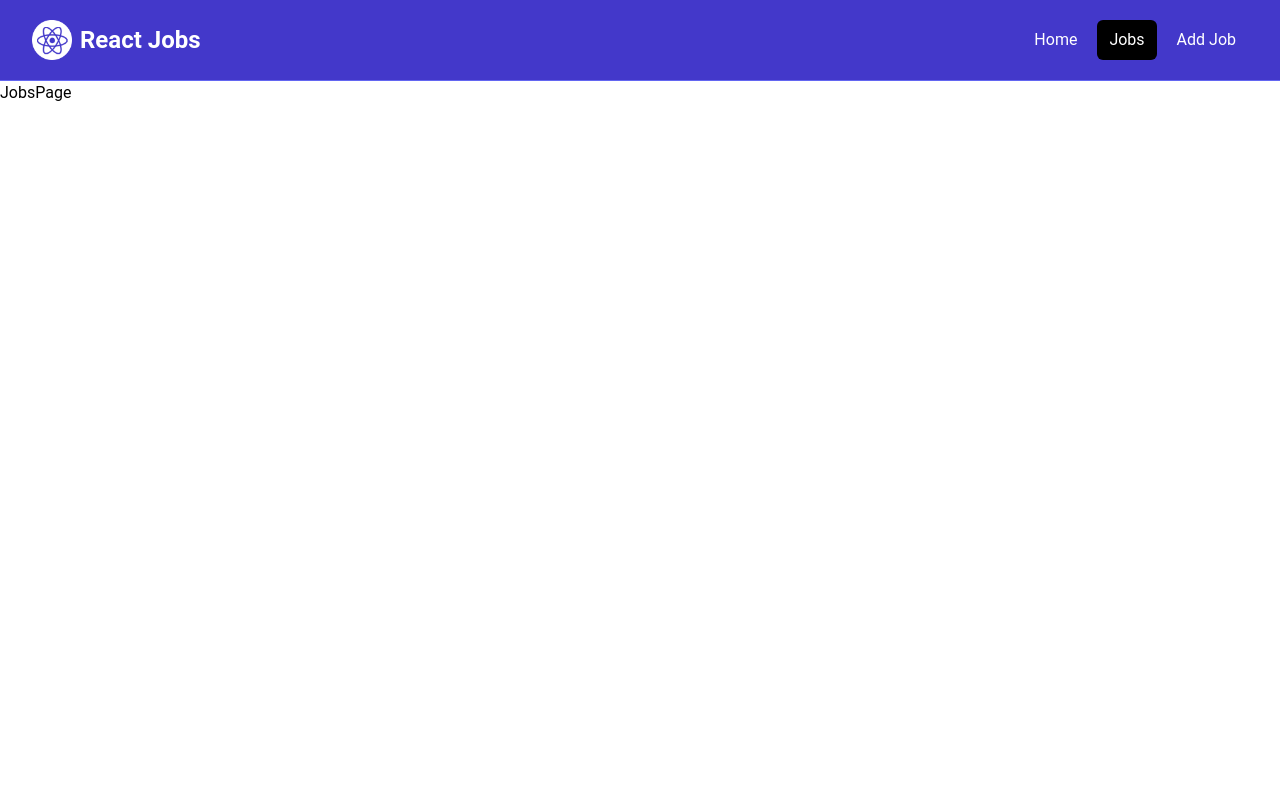
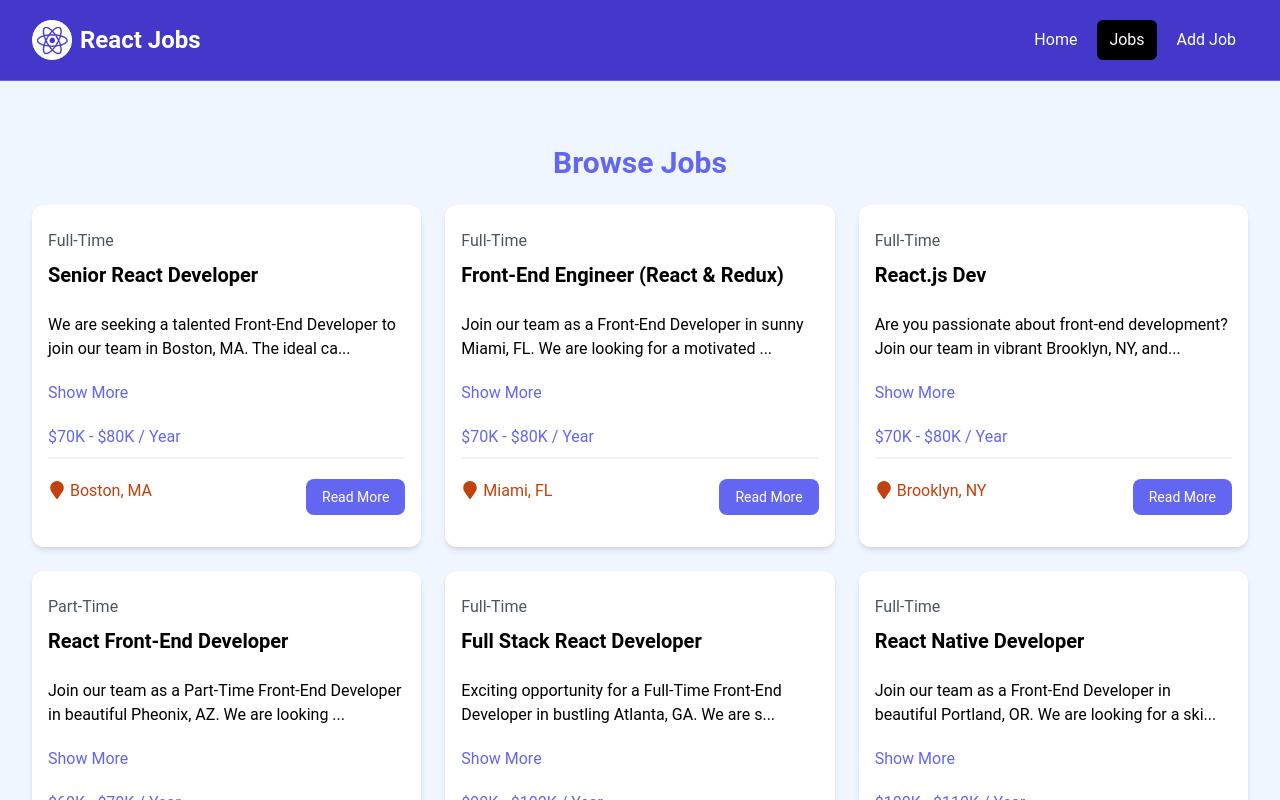
Before and after one commit to mbuguajackson/react_crash, a React (Vite) app in the folder react-jobs/: page /jobs in a window 1280 px wide. Shown: the top 800 px of the page. Built offline with nearby package versions, Linux system fonts and the light colour scheme.

Commit message:
conditional rendering

```diff
--- a/react-jobs/src/components/JobListings.jsx
+++ b/react-jobs/src/components/JobListings.jsx
@@ -2,18 +2,18 @@
 import jobs from '../jobs.json'
 import JobListing from './JobListing'
 
-const JobListings = () => {
+const JobListings = ({isHome = false}) => {
     // console.log(jobs);
-    const recentJobs = jobs.slice(0,3); // Get the first 3 jobs
+    const jobListings = isHome? jobs.slice(0,3) : jobs; // Get the first 3 jobs
     return (
         <div>
             <section className="bg-blue-50 px-4 py-10">
                 <div className="container-xl lg:container m-auto">
                     <h2 className="text-3xl font-bold text-indigo-500 mb-6 text-center">
-                        Browse Jobs
+                        {isHome ? 'Recent Jobs' : 'Browse Jobs'}
                     </h2>
                     <div className="grid grid-cols-1 md:grid-cols-3 gap-6">
-                        {recentJobs.map((job) => (
+                        {jobListings.map((job) => (
                             <JobListing key={job.id} job={job} />
 
 
--- a/react-jobs/src/pages/HomePage.jsx
+++ b/react-jobs/src/pages/HomePage.jsx
@@ -9,7 +9,7 @@
         <>
             <Hero />
             <HomeCards />
-            <JobListings />
+            <JobListings isHome = {true} />
             <ViewAllJobs />
         </>
     )
--- a/react-jobs/src/pages/JobsPage.jsx
+++ b/react-jobs/src/pages/JobsPage.jsx
@@ -1,8 +1,11 @@
 import React from 'react'
+import JobListings from '../components/JobListings'
 
 const JobsPage = () => {
   return (
-    <div>JobsPage</div>
+    <section className="bg-blue-50 px-4 py-6">
+      <JobListings />
+    </section>
   )
 }
 
```
